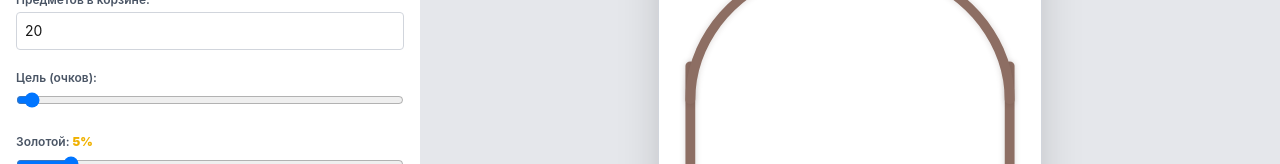
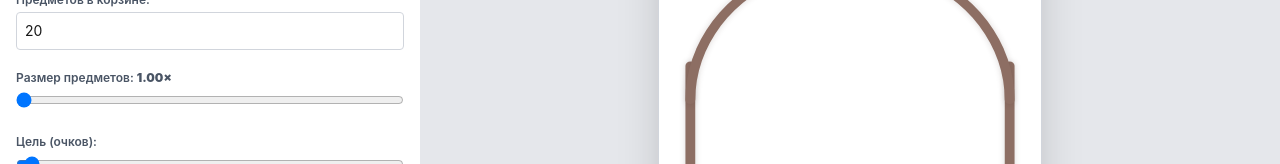
Before and after one commit to eldrssn/basket, a Next.js app: page / in a window 1280 px wide. Shown: the part 248-412 px from the top of the page. Built offline with nearby package versions, Linux system fonts and the light colour scheme; no server answers.

Commit message:
fix item's size

```diff
--- a/src/features/basket-game/config/constants.ts
+++ b/src/features/basket-game/config/constants.ts
@@ -32,6 +32,9 @@ export const STAR_SPEED = 5;
 export const STAR_SIZE = 10;
 export const STAR_LIFETIME = 50;
 
+// Item scale (1.0 = default minimum size)
+export const ITEM_SCALE = 1.0;
+
 // Spawner
 export const SPAWN_PADDING = 40;
 export const RESPAWN_STAGGER_MS = 120;
--- a/src/features/basket-game/config/items.ts
+++ b/src/features/basket-game/config/items.ts
@@ -1,4 +1,5 @@
 import type { ItemType } from '../model/types';
+import { ITEM_SCALE } from './constants';
 
 export interface ItemPhysicsConfig {
   type: ItemType;
@@ -13,7 +14,7 @@ export interface ItemPhysicsConfig {
   pointValue: number;
 }
 
-export const ITEM_CONFIGS: Record<ItemType, ItemPhysicsConfig> = {
+const RAW_ITEM_CONFIGS: Record<ItemType, ItemPhysicsConfig> = {
   tomato: {
     type: 'tomato', label: 'Помидор',
     radius: 26, mass: 1.0, restitution: 0.3, friction: 0.6, frictionAir: 0.01,
@@ -66,6 +67,10 @@ export const ITEM_CONFIGS: Record<ItemType, ItemPhysicsConfig> = {
   },
 };
 
+export const ITEM_CONFIGS = Object.fromEntries(
+  Object.entries(RAW_ITEM_CONFIGS).map(([k, v]) => [k, { ...v, radius: v.radius * ITEM_SCALE }]),
+) as Record<ItemType, ItemPhysicsConfig>;
+
 export const ITEM_LABELS: Record<ItemType, string> = {
   tomato: 'П',
   carrot: 'М',
--- a/src/features/basket-game/config/levels.ts
+++ b/src/features/basket-game/config/levels.ts
@@ -62,6 +62,9 @@ export interface LevelConfig {
   // Boosters
   availableBoosters: BoosterType[];
   startBoosters: Partial<BoosterInventory>;
+
+  // Item size multiplier (1.0 = default minimum)
+  itemScale: number;
 
   // Map zone
   zone: MapZone;
@@ -143,6 +146,7 @@ export function generateLevel(id: number): LevelConfig {
     blockerSpawnChance: isEasy ? 0 : isMedium ? 0.05 : 0.1,
     availableBoosters: ['watering', 'skewer', 'blender'],
     startBoosters: isEasy && id <= 3 ? { watering: 1, skewer: 1 } : {},
+    itemScale: 1.0,
     zone,
   };
 }
--- a/src/features/basket-game/model/useGameEngine.ts
+++ b/src/features/basket-game/model/useGameEngine.ts
@@ -91,21 +91,24 @@ export function useGameEngine(levelConfig: LevelConfig) {
 
     let placedCount = 0;
 
+    const itemScale = levelConfig.itemScale ?? 1.0;
+
     // Preset items
     for (const preset of levelConfig.presetItems) {
       const baseType = preset.type.startsWith('golden_')
         ? (preset.type.slice(7) as import('./types').ItemType)
         : (preset.type as import('./types').ItemType);
       const cfg = ITEM_CONFIGS[baseType];
+      const radius = cfg.radius * itemScale;
       for (let i = 0; i < preset.count; i++) {
         const point = getRandomPointInBasket(
-          cfg.radius,
+          radius,
           GAME_HEIGHT * 0.34,
           GAME_HEIGHT * 0.72,
         );
         const x = point.x;
         const y = point.y;
-        const body = Matter.Bodies.circle(x, y, cfg.radius, {
+        const body = Matter.Bodies.circle(x, y, radius, {
           restitution: cfg.restitution,
           friction: cfg.friction,
           frictionAir: cfg.frictionAir,
@@ -132,15 +135,16 @@ export function useGameEngine(levelConfig: LevelConfig) {
     // Net blockers
     for (const nb of levelConfig.netBlockers) {
       const cfg = ITEM_CONFIGS[nb.wrapsType];
+      const radius = cfg.radius * itemScale;
       for (let i = 0; i < nb.count; i++) {
         const point = getRandomPointInBasket(
-          cfg.radius,
+          radius,
           GAME_HEIGHT * 0.4,
           GAME_HEIGHT * 0.75,
         );
         const x = point.x;
         const y = point.y;
-        const body = Matter.Bodies.circle(x, y, cfg.radius, {
+        const body = Matter.Bodies.circle(x, y, radius, {
           restitution: cfg.restitution,
           friction: cfg.friction,
           frictionAir: cfg.frictionAir,
--- a/src/features/basket-game/model/useSpawner.ts
+++ b/src/features/basket-game/model/useSpawner.ts
@@ -40,9 +40,10 @@ export function useSpawner(
       const fieldType: FieldItemType = isGolden ? `golden_${selectedType}` : selectedType;
 
       const cfg = ITEM_CONFIGS[selectedType];
-      const spawnPoint = getSpawnPosition(cfg.radius, x, y);
+      const radius = cfg.radius * (levelConfig.itemScale ?? 1.0);
+      const spawnPoint = getSpawnPosition(radius, x, y);
 
-      const body = Matter.Bodies.circle(spawnPoint.x, spawnPoint.y, cfg.radius, {
+      const body = Matter.Bodies.circle(spawnPoint.x, spawnPoint.y, radius, {
         restitution: cfg.restitution,
         friction: cfg.friction,
         frictionAir: cfg.frictionAir,
@@ -73,8 +74,9 @@ export function useSpawner(
       if (!engineRef.current) return null;
 
       const cfg = ITEM_CONFIGS[wrapsType];
-      const spawnPoint = getSpawnPosition(cfg.radius, x, y);
-      const body = Matter.Bodies.circle(spawnPoint.x, spawnPoint.y, cfg.radius, {
+      const radius = cfg.radius * (levelConfig.itemScale ?? 1.0);
+      const spawnPoint = getSpawnPosition(radius, x, y);
+      const body = Matter.Bodies.circle(spawnPoint.x, spawnPoint.y, radius, {
         restitution: cfg.restitution,
         friction: cfg.friction,
         frictionAir: cfg.frictionAir,
--- a/src/widgets/level-editor/ui/LevelEditor.tsx
+++ b/src/widgets/level-editor/ui/LevelEditor.tsx
@@ -363,6 +363,26 @@ export default function LevelEditor() {
             />
           </div>
 
+          {/* Размер предметов */}
+          <div>
+            <div className="text-xs font-semibold text-gray-600 mb-1">
+              Размер предметов: <b>{(config.itemScale ?? 1.0).toFixed(2)}×</b>
+            </div>
+            <input
+              type="range"
+              min={100}
+              max={250}
+              value={Math.round((config.itemScale ?? 1.0) * 100)}
+              onChange={(e) =>
+                setConfig((p) => ({
+                  ...p,
+                  itemScale: parseInt(e.target.value) / 100,
+                }))
+              }
+              className="w-full"
+            />
+          </div>
+
           {/* Цель */}
           <div>
             <div className="text-xs font-semibold text-gray-600 mb-1">
```
